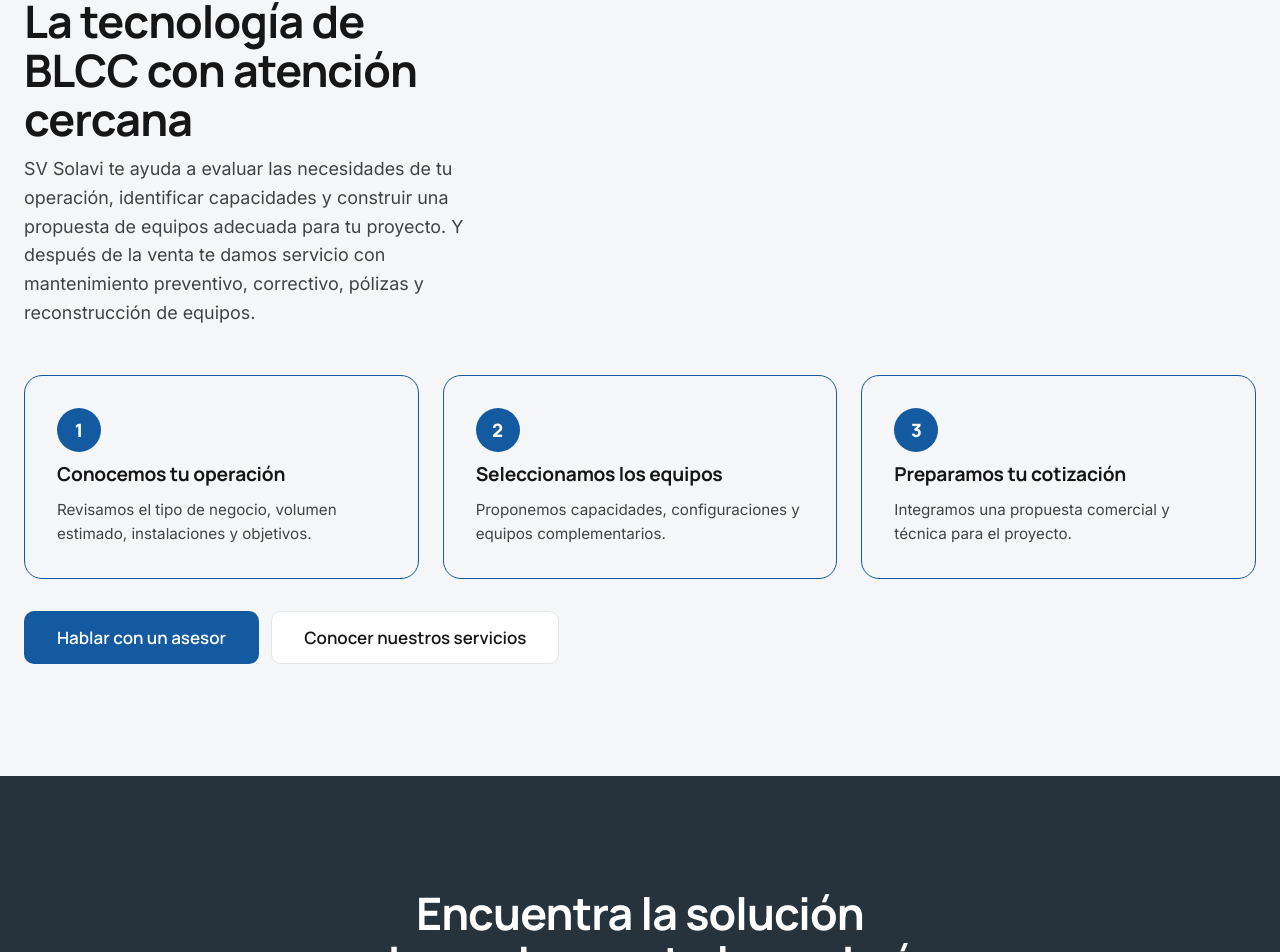
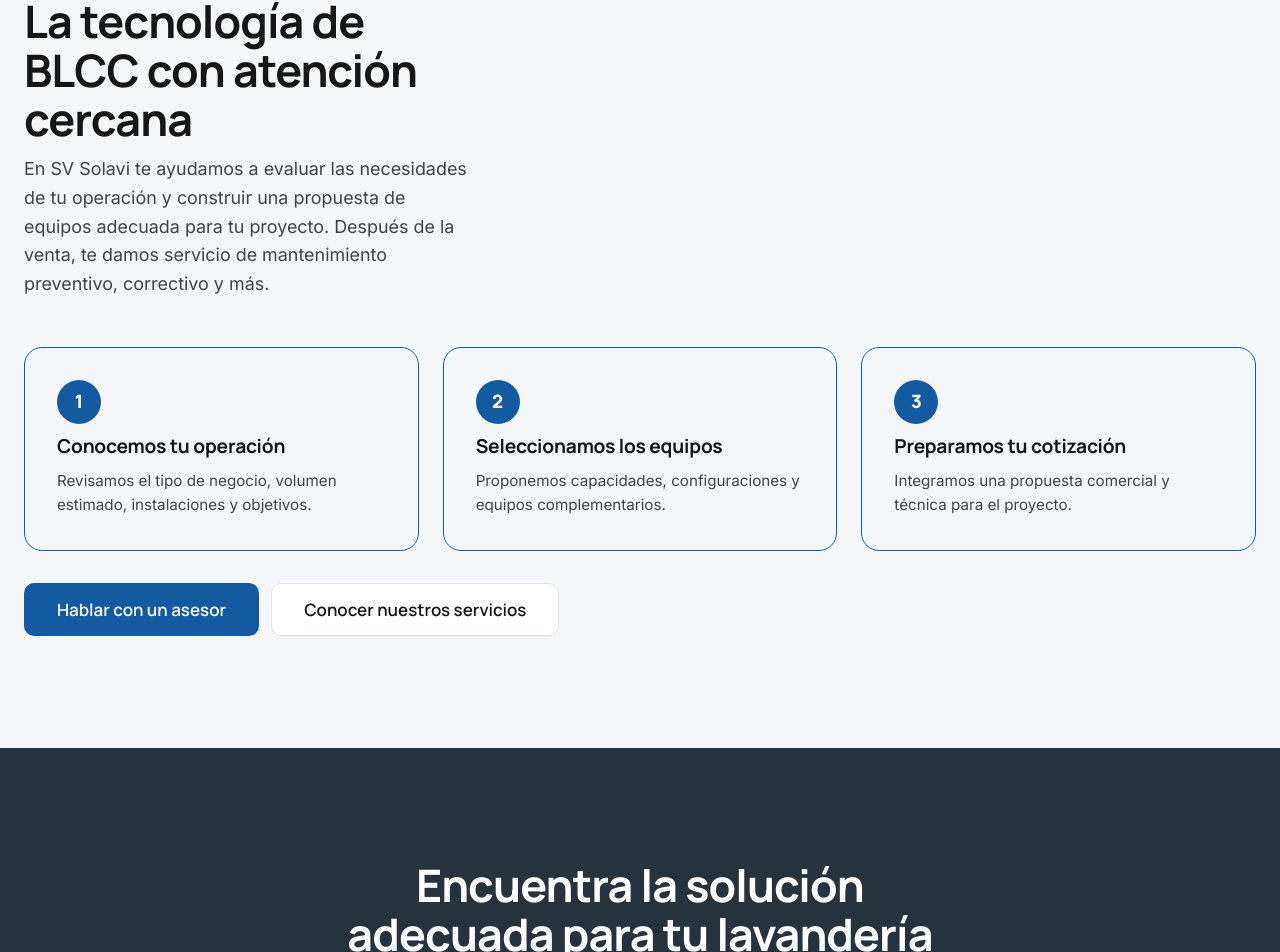
Before and after one commit to germangleza/SL.Solavi_Site, a Next.js app: page / in a window 1280 px wide. Shown: the part 4514-5466 px from the top of the page. Built offline with nearby package versions, Linux system fonts and the light colour scheme.

Commit message:
Simplify SV Solavi section copy on home
Co-Authored-By: Claude Opus 4.8 <noreply@anthropic.com>
Claude-Session: https://claude.ai/code/session_01RnMEZcu6gqERemKa4YiKAK

```diff
--- a/app/page.tsx
+++ b/app/page.tsx
@@ -237,11 +237,10 @@ export default function HomePage() {
             <span className="eyebrow">SV Solavi</span>
             <h2>La tecnología de BLCC con atención cercana</h2>
             <p className="lead">
-              SV Solavi te ayuda a evaluar las necesidades de tu operación,
-              identificar capacidades y construir una propuesta de equipos adecuada
-              para tu proyecto. Y después de la venta te damos servicio con
-              mantenimiento preventivo, correctivo, pólizas y reconstrucción de
-              equipos.
+              En SV Solavi te ayudamos a evaluar las necesidades de tu operación y
+              construir una propuesta de equipos adecuada para tu proyecto. Después de
+              la venta, te damos servicio de mantenimiento preventivo, correctivo y
+              más.
             </p>
           </div>
           <ol className={styles.stepGrid}>
```
